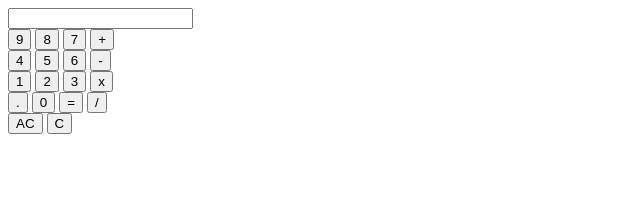
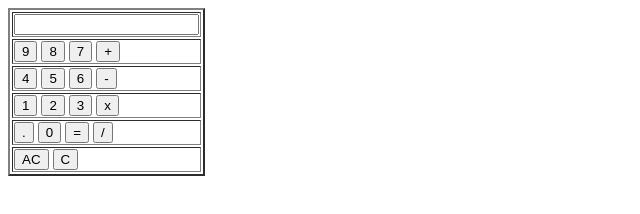
Before and after one commit to Ahmed-Shahi/calculator, a plain HTML site: page index.html in a window 1280 px wide. Shown: the whole page, without its empty margins (0-640 px from the left). Drawn offline with Linux system fonts and the light colour scheme.

Commit message:
without css

```diff
--- a/app.js
+++ b/app.js
@@ -11,6 +11,6 @@ function function3(){
     document.getElementById('inpf').value = ''
 }
 function function5(){
-    var u =document.getElementById('inpf').value;
-    document.getElementById('inpf').value = u.slice(0, -1)
+    var u =document.getElementById('inpf')
+    u.value = u.value.slice(0, -1)
 }
--- a/index.html
+++ b/index.html
@@ -4,45 +4,76 @@
     <meta charset="UTF-8">
     <meta name="viewport" content="width=device-width, initial-scale=1.0">
     <title>Document</title>
+    <link rel="stylesheet" href="style.css">
 </head>
 <body>
     <div>
+        <table border="2px">
+            <tr>
+                <td>
         <div>
             <form action="">
                 <input type="text" id="inpf" readonly>
             </form>
         </div>
+    </td>
+    </tr>
         <div>
+    <tr>
+        <td>
             <div>
             <button onclick="function1(9)">9</button>
             <button onclick="function1(8)">8</button>
             <button onclick="function1(7)">7</button>
             <button onclick="function1('+')">+</button>
             </div>
+        </td>
+        </tr>
+        <tr>
+            <td>
             <div>
                 <button onclick="function1(4)">4</button>
                 <button onclick="function1(5)">5</button>
                 <button onclick="function1(6)">6</button>
                 <button onclick="function1('-')">-</button>
                 </div>
+            </td>
+        </tr>
+        <tr>
+            <td>
+
                 <div>
                     <button onclick="function1(1)">1</button>
                     <button onclick="function1(2)">2</button>
                     <button onclick="function1(3)">3</button>
                     <button onclick="function1('*')">x</button>
                     </div>
+            </td>
+        </tr>
+        <tr>
+            <td>
+
                     <div>
                         <button onclick="function1('.')">.</button>
                         <button onclick="function1(0)">0</button>
                         <button onclick="function2()">=</button>
                         <button onclick="function1('/')">/</button>
                         </div>
+            </td>
+        </tr>
+        <tr>
+            <td>
+
+
                         <div>
                             <button onclick="function3()">AC</button>
                             <button onclick="function5()">C</button>
-                            </div>
-        </div>
-    </div>
+                        </div>
+                    </td>
+                </tr>
+                    </div>
+                    </table>
+                    </div>
 
 
 
```
Also changed, not shown: style.css (added).
